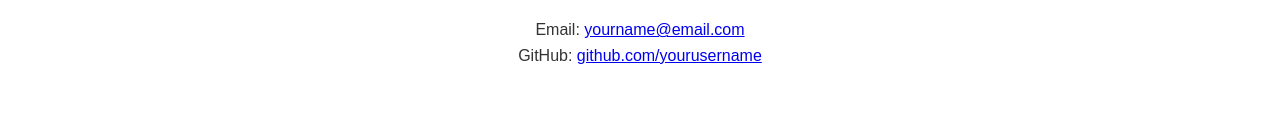
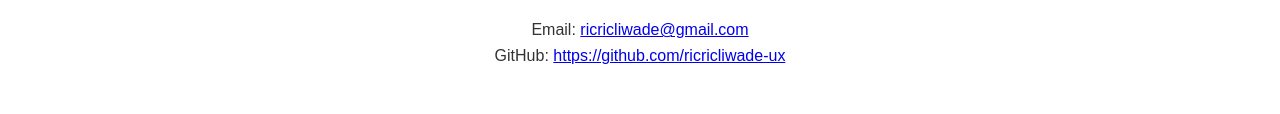
Before and after one commit to ricricliwade-ux/Ricric_portfolio, a plain HTML site: page index.html in a window 1280 px wide. Shown: the part 627-741 px from the top of the page. Drawn offline with Linux system fonts and the light colour scheme.

Commit message:
Update index.html
update contact section

```diff
--- a/index.html
+++ b/index.html
@@ -45,8 +45,8 @@
   <!-- Contact Section -->
   <section id="contact" class="section">
     <h2>Contact Me</h2>
-    <p>Email: <a href="ricricliwade@gmail.com">yourname@email.com</a></p>
-    <p>GitHub: <a href="https://github.com/ricricliwade-ux" target="_blank">github.com/yourusername</a></p>
+    <p>Email: <a href="ricricliwade@gmail.com">ricricliwade@gmail.com</a></p>
+    <p>GitHub: <a href="https://github.com/ricricliwade-ux" target="_blank">https://github.com/ricricliwade-ux</a></p>
   </section>
 
   <footer>
```
